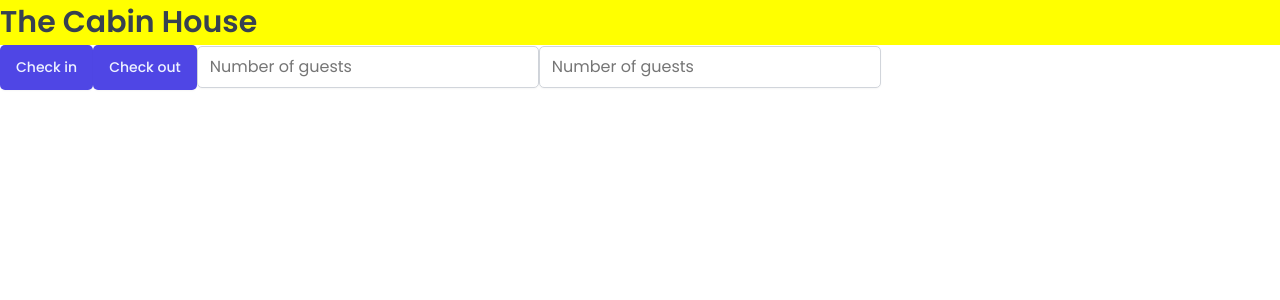
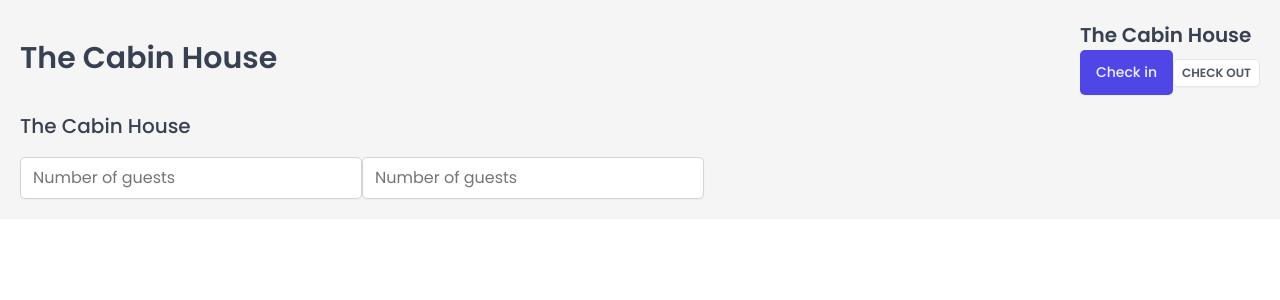
Before and after one commit to EbrahimAfridi/Hotel-Booking-Dashboard, a React (Vite) app: page / in a window 1280 px wide. Shown: the top 300 px of the page. Built offline with nearby package versions, Linux system fonts and the light colour scheme; a web font is replaced by a local one.

Commit message:
added few styled components

```diff
--- a/src/App.jsx
+++ b/src/App.jsx
@@ -1,24 +1,38 @@
-import styled from "styled-components";
 import GlobalStyles from "../styles/GlobalStyles.js";
 import Button from "../ui/Button.jsx";
 import Input from "../ui/Input.jsx";
+import H1 from '../ui/Heading.jsx';
+import styled from "styled-components";
+import Row from "../ui/Row.jsx";
 
-const H1 = styled.h1`
-font-size: 30px;
-font-weight: 600;
-background-color: yellow;`
+const StyledApp = styled.div`
+  background-color: whitesmoke;
+  padding: 20px;
+`
 
 function App() {
   return (
     <>
       <GlobalStyles/>
-      <div>
-        <H1>The Cabin House</H1>
-        <Button>Check in</Button>
-        <Button>Check out</Button>
-        <Input placeholder="Number of guests"/>
-        <Input placeholder="Number of guests "/>
-      </div>
+      <StyledApp>
+        <Row>
+          <Row type="horizontal">
+            <H1 as="h1">The Cabin House</H1>
+            <div>
+              <H1 as="h2">The Cabin House</H1>
+              <Button>Check in</Button>
+              <Button variation="secondary" size="small">Check out</Button>
+            </div>
+          </Row>
+          <Row>
+            <H1 as="h3">The Cabin House</H1>
+            <div>
+              <Input placeholder="Number of guests"/>
+              <Input placeholder="Number of guests "/>
+            </div>
+          </Row>
+        </Row>
+      </StyledApp>
     </>
   )
 }
--- a/ui/Button.jsx
+++ b/ui/Button.jsx
@@ -49,15 +49,16 @@
 };
 
 const Button = styled.button`
-  font-size: 1.4rem;
-  padding: 1.2rem 1.6rem;
-  font-weight: 500;
   border: none;
   border-radius: var(--border-radius-sm);
-  background-color: var(--color-brand-600);
-  color: var(--color-brand-50);
   box-shadow: var(--shadow-sm);
-  cursor: pointer;
+  ${(props) => sizes[props.size]};
+  ${(props) => variations[props.variation]};
 `;
 
+Button.defaultProps = {
+  variation: "primary",
+  size: "medium"
+};
+
 export default Button;
--- /dev/null
+++ b/ui/Heading.jsx
@@ -0,0 +1,25 @@
+import styled, {css} from "styled-components";
+
+const H1 = styled.h1`
+  ${(props) =>
+    props.as === "h1" &&
+    css`
+      font-size: 3rem;
+      font-weight: 600;
+    `}
+  ${(props) =>
+    props.as === "h2" &&
+    css`
+      font-size: 2rem;
+      font-weight: 600;
+    `}
+  ${(props) =>
+          props.as === "h3" &&
+          css`
+      font-size: 2rem;
+      font-weight: 500;
+    `}
+  line-height: 3rem;
+`;
+
+export default H1;
--- /dev/null
+++ b/ui/Row.jsx
@@ -0,0 +1,25 @@
+import styled, {css} from "styled-components";
+
+const Row = styled.div`
+  display: flex;
+
+  ${(props) => props.type === "horizontal" &&
+    css`
+      justify-content: space-between;
+      align-items: center;
+    `
+  }
+
+  ${(props) => props.type === "vertical" &&
+    css`
+      flex-direction: column;
+      gap: 1.6rem;
+    `
+  }
+`;
+
+Row.defaultProps = {
+  type: 'vertical',
+};
+
+export default Row;
```
